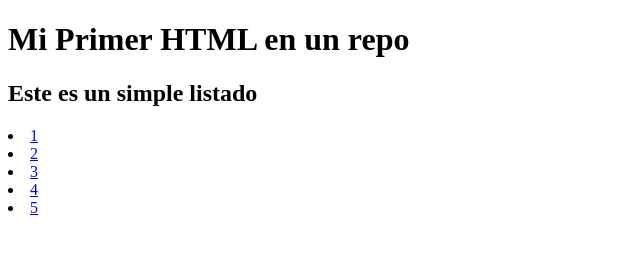
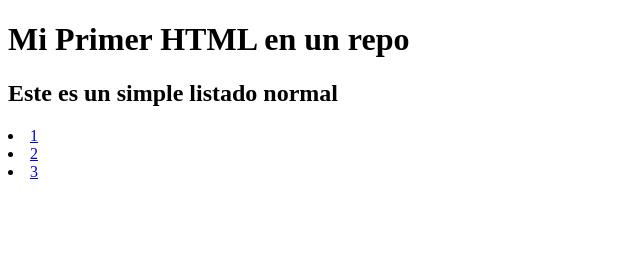
Before and after one commit to pedritos25/my_first_repo, a plain HTML site: page index.html in a window 1280 px wide. Shown: the whole page, without its empty margins (0-640 px from the left). Drawn offline with Linux system fonts and the light colour scheme.

Commit message:
este es un commit desde la rama feature_1

```diff
--- a/index.html
+++ b/index.html
@@ -8,11 +8,9 @@
 </head>
 <body>
     <h1> Mi Primer HTML en un repo </h1>
-    <h2> Este es un simple listado </h2>
+    <h2> Este es un simple listado normal </h2>
     <li><a href="1">1</a></li>
     <li><a href="2">2</a></li>
     <li><a href="3">3</a></li>
-    <li><a href="4">4</a></li>
-    <li><a href="5">5</a></li>
 </body>
 </html>
```
